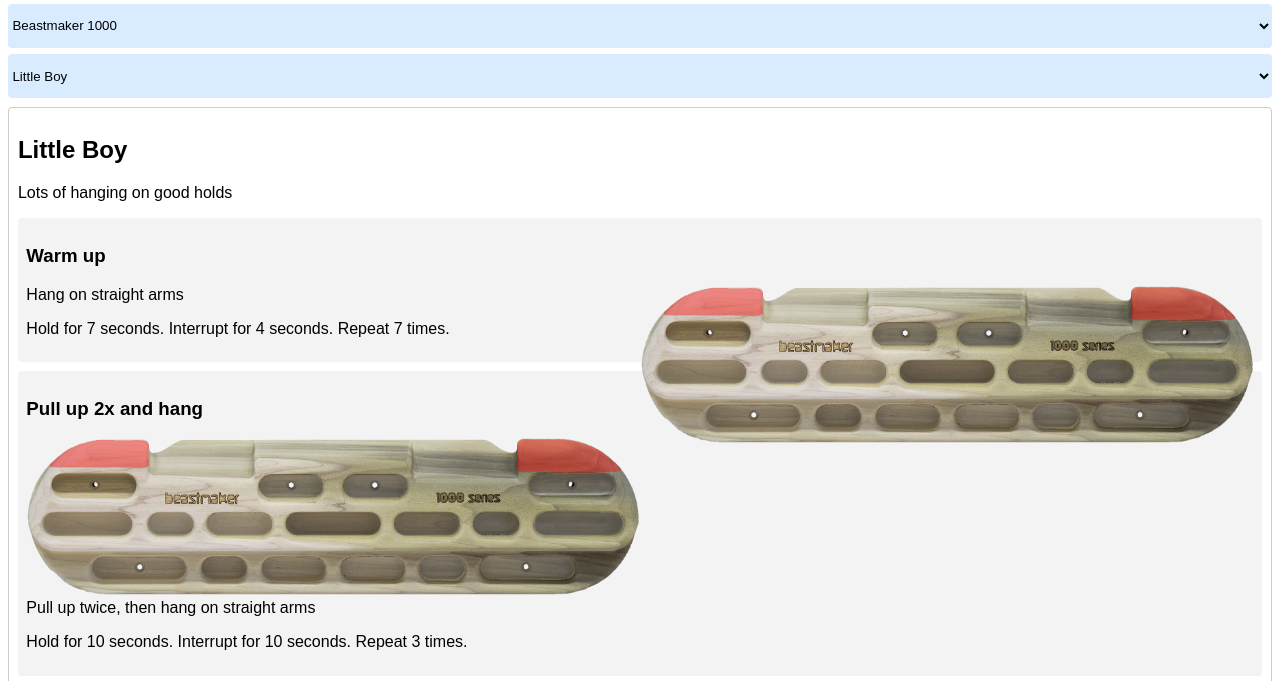
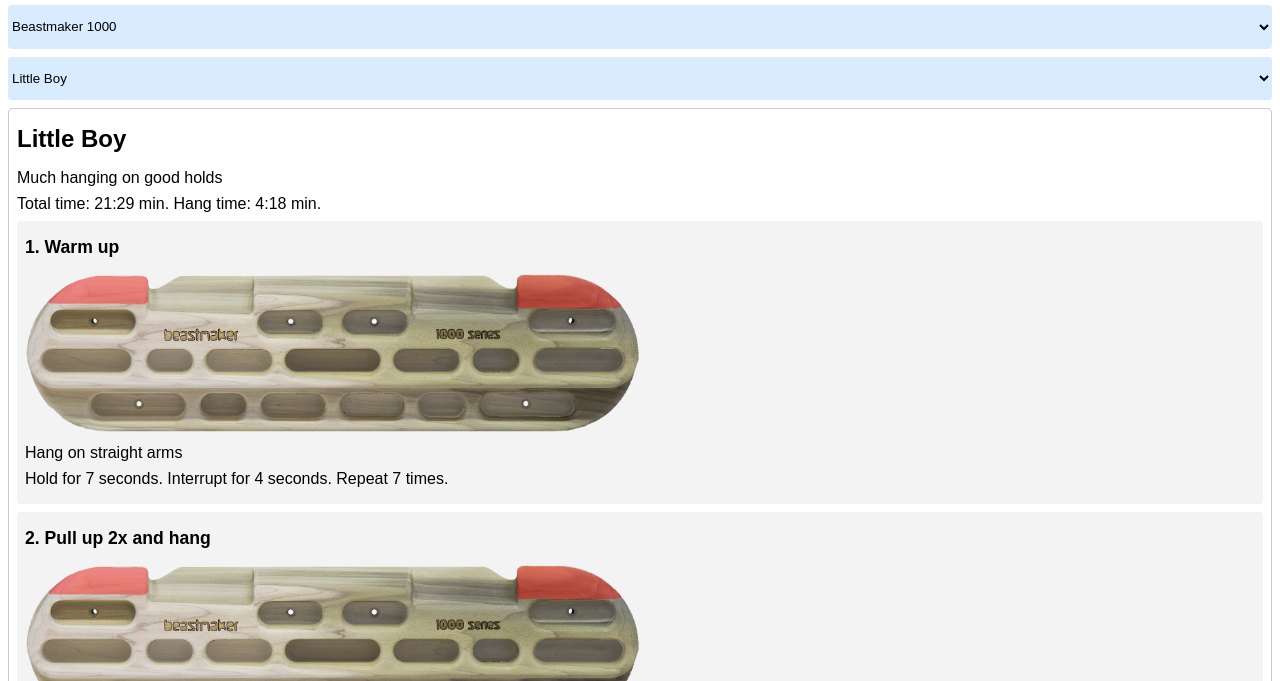
Before and after one commit to schroeer/Nappy-Fingers, a plain HTML site: page trunk/Trainer/index.html in a window 1280 px wide. Shown: the part 80-761 px from the top of the page. Drawn offline with Linux system fonts and the light colour scheme.

Commit message:
cleanups

```diff
--- a/trunk/Trainer/basic_training.js
+++ b/trunk/Trainer/basic_training.js
@@ -103,7 +103,7 @@
 var trainings = [
     {
         "title":        "Little Boy",
-        "description":  "Lots of hanging on good holds",
+        "description":  "Much hanging on good holds",
         "board":        "bm1000",
         "sets":         [
             {
@@ -127,7 +127,7 @@
                 "pause":        120,
             },
             {
-                "title":        "4 fingers hang",
+                "title":        "Four fingers hang",
                 "description":  "Hang on straight arms",
                 "left":         5,
                 "right":        25,
@@ -137,7 +137,7 @@
                 "pause":        90,
             },
             {
-                "title":        "3 fingers right side",
+                "title":        "Three fingers right side",
                 "description":  "Pull up once and stay in locked position",
                 "left":         1,
                 "right":        29,
@@ -147,7 +147,7 @@
                 "pause":        120,
             },
             {
-                "title":        "3 fingers left side",
+                "title":        "Three fingers left side",
                 "description":  "Pull up once and stay in locked position",
                 "left":         9,
                 "right":        21,
@@ -157,7 +157,7 @@
                 "pause":        120,
             },
             {
-                "title":        "4 fingers pull up",
+                "title":        "Four fingers pull up",
                 "description":  "Pull up once, then hang on straight arms",
                 "left":         5,
                 "right":        25,
@@ -167,7 +167,7 @@
                 "pause":        120,
             },
             {
-                "title":        "4 fingers hang",
+                "title":        "Four fingers hang",
                 "description":  "Hang on straight arms",
                 "left":         5,
                 "right":        25,
@@ -194,7 +194,7 @@
         "board":        "bm1000",
         "sets":         [
             {
-                "title":        "4 fingers jug",
+                "title":        "Four fingers jug",
                 "description":  "Hang",
                 "left":         1,
                 "right":        21,
@@ -204,7 +204,7 @@
                 "pause":        16,
             },
             {
-                "title":        "open 3 fingers",
+                "title":        "Open three fingers",
                 "description":  "Hang",
                 "left":         9,
                 "right":        29,
@@ -214,7 +214,7 @@
                 "pause":        140,
             },
             {
-                "title":        "4 fingers half-crimp",
+                "title":        "Four fingers half-crimp",
                 "description":  "Hang",
                 "left":         6,
                 "right":        26,
@@ -224,7 +224,7 @@
                 "pause":        140,
             },
             {
-                "title":        "4 fingers sloper",
+                "title":        "Four fingers sloper",
                 "description":  "Hang",
                 "left":         3,
                 "right":        23,
--- a/trunk/Trainer/index.html
+++ b/trunk/Trainer/index.html
@@ -9,7 +9,7 @@
     <style>
         body {
             margin: 0;
-            padding: 1ex;
+            padding: 8px;
             font-family: sans-serif;
         }
 
@@ -24,16 +24,36 @@
             font-weight: bold;
         }
 
-        div#set_title {
+        h2 {
+            margin: 8px 0 16px 0;
+            font-size: 1.5em;
+            font-weight: bold;
+        }
+
+        h3 {
+            margin: 8px 0 16px 0;
+            font-size: 1.1em;
+            font-weight: bold;
+        }
+
+        p {
+            margin: 8px 0 8px 0;
+        }
+
+        h2#set_title {
+            margin: 8px 0 0 0;
+            font-size: 1.1em;
             text-align: center;
             font-weight: bold;
         }
 
-        div#set_description {
+        p#set_description {
+            margin: 8px 0 0 0;
             text-align: center;
         }
 
         div#counter {
+            margin: 8px 0 0 0;
             font-size: 5em;
             color: blue;
             text-align: center;
@@ -42,7 +62,7 @@
         progress {
             width: 50%;
             height: 3em;
-            margin: 1em 0;
+            margin: 8px 0 0 0;
             -webkit-appearance: none;
         }
 
@@ -67,16 +87,17 @@
         }
 
         .board_outer_container {
-            margin: 1ex 0;
+            margin: 8px 0 0 0;
             padding: 0;
         }
         .board_inner_container {
             position: relative;
         }
         .board_small_container {
+            margin: 8px 0 0 0;
             position: relative;
             width: 50%;
-            float: right;
+            /*float: right;*/
         }
         img.board_img {
             width: 100%;
@@ -92,19 +113,24 @@
         div#training_details {
             border: 1px solid #cccccc;
             border-radius: 4px;
-            padding: 1ex;
-            margin: 1ex 0;
+            padding: 0.5em;
+            margin: 8px 0 0 0;
         }
 
         div.training_set {
             border: none;
             border-radius: 4px;
             background-color: #f3f3f3;
-            padding: 1ex;
-            margin: 1ex 0;
+            padding: 0.5em;
+            margin: 8px 0 0 0;
+        }
+
+        .set_details {
+            clear: both;
         }
 
         button {
+            margin: 8px 0 0 0;
             height: 3em;
             width: 100%;
             border: none;
@@ -112,8 +138,8 @@
             background-color: #d9ecff;
         }
 
-        #selector_content {
-            display: block;
+        #menu_content {
+            display: none;
         }
 
         #run_content {
@@ -123,7 +149,7 @@
         select {
             width: 100%;
             padding: 1em 0;
-            margin: 0.5em 0 0 0;
+            margin: 8px 0 0 0;
             border: none;
             border-radius: 4px;
             background-color: #d9ecff;
@@ -133,29 +159,27 @@
 
   <body>
     <h1>nappy fingers</h1>
-    <div id="selector_content">
+    <div id="menu_content">
         <select name="board_select"></select>
         <select name="training_select"></select>
-        <div id="training_details">
-            <p id="training_details_desc"></p>
-            <div class="training_details_set"></div>
-        </div>
+        <div id="training_details"></div>
         <button name="start">Start Training</button>
     </div>
     <div id="run_content">
         <div class="board_outer_container">
             <div class="board_inner_container">
                 <img class="board_img" src="images/bm1000.png" alt=""/>
-                <img class="overlay_img overlay_left" src="images/bm1000_02.png" alt=""/>
+                <img class="overlay_img overlay_left" src="" alt=""/>
                 <img class="overlay_img overlay_right" src="" alt=""/>
             </div>
         </div>
-        <div id="set_title"></div>
-        <div id="set_description"></div>
+        <h2 id="set_title"></h2>
+        <p id="set_description"></p>
         <div id="counter"></div>
         <progress id="hold_pbar" max="7" value="0"></progress><progress id="break_pbar" max="3" value="0"></progress>
         <progress id="pause_pbar" max="7" value="0"></progress>
         <button name="pause">Pause</button>
+        <button name="stop">Abort</button>
     </div>
     <script src="basic_training.js"></script>
     <script src="sound.js"></script>
--- a/trunk/Trainer/trainer.js
+++ b/trunk/Trainer/trainer.js
@@ -4,10 +4,6 @@
 
 var SYNTH = window.speechSynthesis;
 var VOICE;
-
-var counter_div = document.getElementById("counter");
-var hold_pbar = document.getElementById("hold_pbar");
-var break_pbar = document.getElementById("break_pbar");
 
 function selectVoice() {
     var voices = SYNTH.getVoices();
@@ -93,57 +89,14 @@
     }
 })();
 
-async function runSet(set) {
-
-    var utter_go = new SpeechSynthesisUtterance("Go!");
-    utter_go.VOICE = VOICE;
-    utter_go.lang = 'en-US';
-
-    pause_pbar.style.display = "none";
-    hold_pbar.style.display = "inline-block";
-    break_pbar.style.display = "inline-block";
-
-    hold_pbar.max = set.hold;
-    hold_pbar.style.width = 100 * set.hold / (set.hold + set.break) + "%";
-
-    break_pbar.max = set.break;
-    break_pbar.style.width = 100 * set.break / (set.hold + set.break) + "%";
-
-    for (var rep = 0; rep < set.reps; rep++) {
-        hold_pbar.value = 0;
-        break_pbar.value = 0;
-
-        console.log(`rep ${rep+1}: hold`);
-        SYNTH.speak(utter_go);
-        await counter.start(
-            set.hold,
-            1000,
-            function hangCountdownStep(step) {
-                counter_div.textContent = set.hold - step;
-                hold_pbar.value = step + 1;
-            }
-        );
-        await completedSound();
-
-        console.log(`rep ${rep+1}: break`);
-        await counter.start(
-            set.break,
-            1000,
-            function breakCountdownStep(step) {
-                counter_div.textContent = set.break - step;
-                break_pbar.value = step + 1;
-            }
-        );
-    }
-
-    console.log("done");
-}
-
 async function runTraining(board_id, training) {
     var board = getBoard(board_id);
 
     var set_title_div = document.getElementById("set_title");
     var set_description_div = document.getElementById("set_description");
+    var counter_div = document.getElementById("counter");
+    var hold_pbar = document.getElementById("hold_pbar");
+    var break_pbar = document.getElementById("break_pbar");
 
     for (var i in training.sets) {
         var set = training.sets[i];
@@ -200,6 +153,60 @@
 
         await runSet(set);
     }
+    console.log("training complete");
+
+    async function runSet(set) {
+
+        var utter_go = new SpeechSynthesisUtterance("Go!");
+        utter_go.VOICE = VOICE;
+        utter_go.lang = 'en-US';
+
+        pause_pbar.style.display = "none";
+        hold_pbar.style.display = "inline-block";
+        break_pbar.style.display = "inline-block";
+
+        hold_pbar.max = set.hold;
+        hold_pbar.style.width = 100 * set.hold / (set.hold + set.break) + "%";
+
+        break_pbar.max = set.break;
+        break_pbar.style.width = 100 * set.break / (set.hold + set.break) + "%";
+
+        for (var rep = 0; rep < set.reps; rep++) {
+            hold_pbar.value = 0;
+            break_pbar.value = 0;
+
+            console.log(`rep ${rep+1}: hold`);
+            SYNTH.speak(utter_go);
+            await counter.start(
+                set.hold,
+                1000,
+                function hangCountdownStep(step) {
+                    counter_div.textContent = set.hold - step;
+                    hold_pbar.value = step + 1;
+                }
+            );
+            await completedSound();
+
+            console.log(`rep ${rep+1}: break`);
+            await counter.start(
+                set.break,
+                1000,
+                function breakCountdownStep(step) {
+                    counter_div.textContent = set.break - step;
+                    break_pbar.value = step + 1;
+                }
+            );
+        }
+        console.log("set complete");
+    }
+}
+
+function getBoard(board_id) {
+    for (var board of boards) {
+        if (board.id == board_id) {
+            return board;
+        }
+    }
 }
 
 function fillTrainingSelect(board_id) {
@@ -225,101 +232,87 @@
     }
 }
 
-function getBoard(board_id) {
-    for (var board of boards) {
-        if (board.id == board_id) {
-            return board;
-        }
-    }
-}
+function showTrainingDetails(board_id, training_num) {
+    var board = getBoard(board_id);
+    var training = trainings[training_num];
 
-function showTrainingDetails(board_id, training_num) {
     var training_details = document.getElementById('training_details');
     while (training_details.firstChild) {
         training_details.removeChild(training_details.firstChild);
     }
-    var training = trainings[training_num];
 
-    var h2 = document.createElement('h2');
-    h2.setAttribute('class', 'training_title');
-    var content = document.createTextNode(training.title);
-    h2.appendChild(content);
-    training_details.appendChild(h2);
+    addElement(training_details, 'h2', training.title, {'class': 'training_title'});
+    addElement(training_details, 'p', training.description, {'class': 'training_description'});
+    var times = calculateTimes(training);
+    addElement(training_details, 'p', "Total time: " + Math.floor(times[3] / 60) + ":" + times[3] % 60 + " min. Hang time: " + Math.floor(times[0] / 60) + ":" + times[0] % 60 + " min.", {'class': 'training_description'});
 
-    var p = document.createElement('p');
-    p.setAttribute('class', 'training_description');
-    content = document.createTextNode(training.description);
-    p.appendChild(content);
-    training_details.appendChild(p);
+    for (var set_num in training.sets) {
+        var set = training.sets[set_num];
 
-    var board = getBoard(board_id);
+        var div = addElement(training_details, 'div', undefined, {'class': 'training_set'});
 
-    for (var set of training.sets) {
-        var div = document.createElement('div');
-        div.setAttribute('class', 'training_set');
-        training_details.appendChild(div);
+        addElement(div, 'h3', (Number(set_num) + 1) + ". " + set.title, {'class': 'set_title'});
 
-        var h3 = document.createElement('h3');
-        h3.setAttribute('class', 'set_title');
-        var content = document.createTextNode(set.title);
-        h3.appendChild(content);
-        div.appendChild(h3);
+        var outer = addElement(div, 'div', undefined, {'class': 'board_small_container'});
 
-        var outer = document.createElement('div');
-        outer.setAttribute('class', 'board_small_container');
-        var img1 = document.createElement('img');
-        img1.setAttribute('class', 'board_img');
-        img1.setAttribute('src', "images/" + board.image);
-        img1.setAttribute('alt', "");
-        outer.appendChild(img1);
-        var img2 = document.createElement('img');
-        img2.setAttribute('class', 'overlay_img overlay_left');
-        img2.setAttribute('src', "images/" + board.holds[set.left].image);
-        img2.setAttribute('alt', "");
-        outer.appendChild(img2);
-        var img3 = document.createElement('img');
-        img3.setAttribute('class', 'overlay_img overlay_right');
-        img3.setAttribute('src', "images/" + board.holds[set.right].image);
-        img3.setAttribute('alt', "");
-        outer.appendChild(img3);
-        div.appendChild(outer);
+        addElement(outer, 'img', undefined, {'class': 'board_img', 'src': "images/" + board.image, 'alt': ""});
+        addElement(outer, 'img', undefined, {'class': 'overlay_img overlay_left', 'src': "images/" + board.holds[set.left].image, 'alt': ""});
+        addElement(outer, 'img', undefined, {'class': 'overlay_img overlay_right', 'src': "images/" + board.holds[set.right].image, 'alt': ""});
 
-        var p = document.createElement('p');
-        p.setAttribute('class', 'set_description');
-        content = document.createTextNode(set.description);
-        p.appendChild(content);
-        div.appendChild(p);
+        addElement(div, 'p', set.description, {'class': 'set_description'});
+        addElement(div, 'p', 'Hold for ' + set.hold + " seconds. Interrupt for " + set.break + " seconds. Repeat " + set.reps + " times.", {'class': 'set_details'});
+    }
 
-        p = document.createElement('p');
-        p.setAttribute('class', 'set_details');
-        content = document.createTextNode('Hold for ' + set.hold + " seconds. Interrupt for " + set.break + " seconds. Repeat " + set.reps + " times.");
-        p.appendChild(content);
-        div.appendChild(p);
+    function addElement(node, type, text, atts) {
+        var el = document.createElement(type);
+        if (text) {
+            var tn = document.createTextNode(text);
+            el.appendChild(tn);
+        }
+        for (var name in atts) {
+            el.setAttribute(name, atts[name]);
+        }
+        node.appendChild(el);
+        return el;
+    }
+
+    function calculateTimes(training) {
+        var pause = 0, inter = 0, hold = 0;
+        for (var set of training.sets) {
+            pause += set.pause;
+            inter += set.reps * set.break;
+            hold += set.reps * set.hold;
+        }
+        return [hold, inter, pause, hold + inter + pause];
     }
 }
 
-function init() {
+function init_menu() {
+    document.getElementById("menu_content").style.display = "block";
+    document.getElementById("run_content").style.display = "none";
+}
 
+function init_run() {
+    document.getElementById("menu_content").style.display = "none";
+    document.getElementById("run_content").style.display = "block";
+}
 
-    var pause_button = document.getElementsByName("pause")[0];
-
-
-    pause_button.addEventListener("click", counter.pause);
-
-    var start_button = document.getElementsByName('start')[0];
-
-    start_button.addEventListener("click", function startTraining() {
-        var selected_board = board_select.options[board_select.selectedIndex].value;
-        var selected_training = training_select.options[training_select.selectedIndex].value;
-        document.getElementById("selector_content").style.display = "none";
-        document.getElementById("run_content").style.display = "block";
-        runTraining(selected_board, trainings[selected_training]);
-    });
-
+function init_once() {
     selectVoice();
     if (speechSynthesis.onvoiceschanged !== undefined) {
         speechSynthesis.onvoiceschanged = selectVoice;
     }
+
+    var pause_button = document.getElementsByName("pause")[0];
+    pause_button.addEventListener("click", counter.pause);
+
+    var start_button = document.getElementsByName('start')[0];
+    start_button.addEventListener("click", function startTraining() {
+        init_run();
+        var selected_board = board_select.options[board_select.selectedIndex].value;
+        var selected_training = training_select.options[training_select.selectedIndex].value;
+        runTraining(selected_board, trainings[selected_training]);
+    });
 
     var board_select = document.getElementsByName('board_select')[0];
     var training_select = document.getElementsByName('training_select')[0];
@@ -337,16 +330,15 @@
     }
     board_select.onchange = function(event) {
         var selected_board = board_select.options[board_select.selectedIndex].value;
-        console.log("selected: " + selected_board);
         fillTrainingSelect(selected_board);
     }
     training_select.onchange = function(event) {
         var selected_board = board_select.options[board_select.selectedIndex].value;
         var selected_training = training_select.options[training_select.selectedIndex].value;
-        console.log("selected: " + selected_training);
         showTrainingDetails(selected_board, selected_training);
     }
     fillTrainingSelect(board_select.options[board_select.selectedIndex].value);
 }
 
-init();
+init_once();
+init_menu();
```
